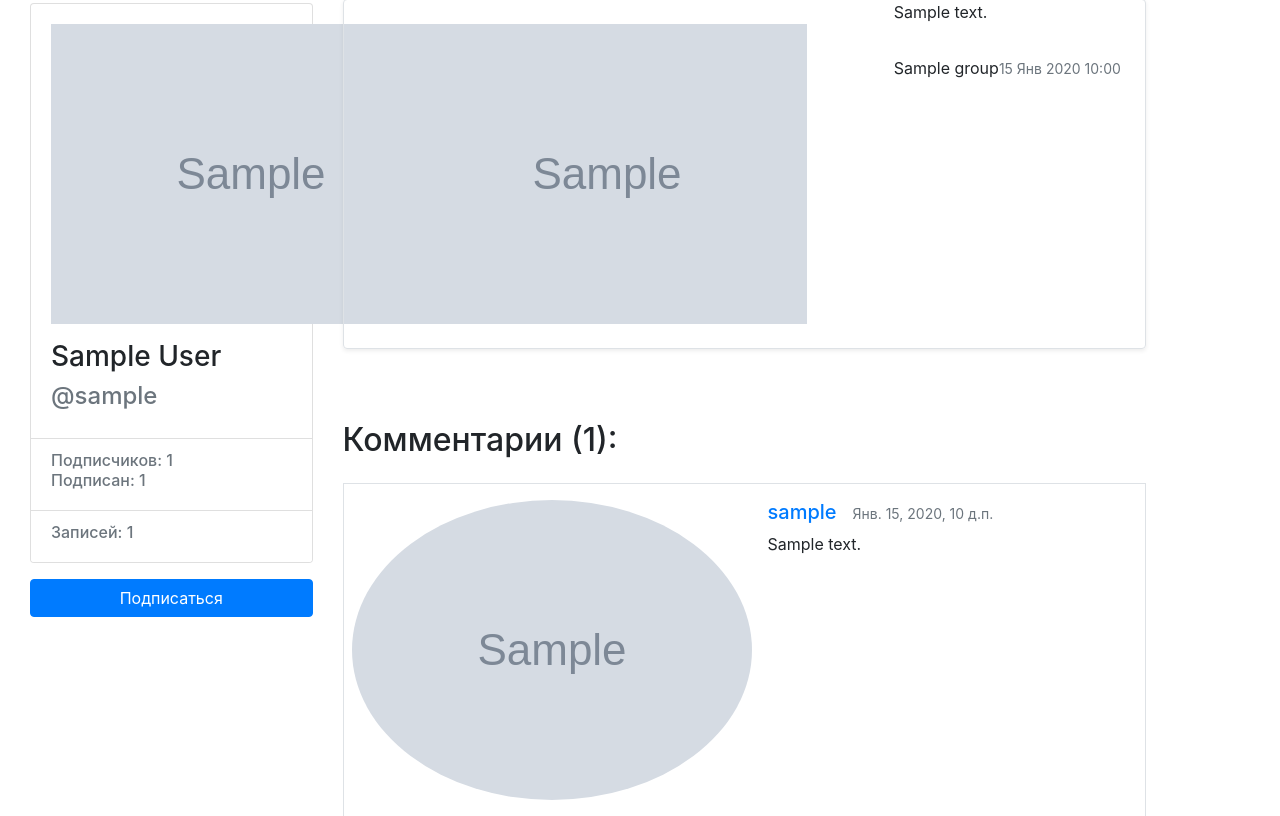
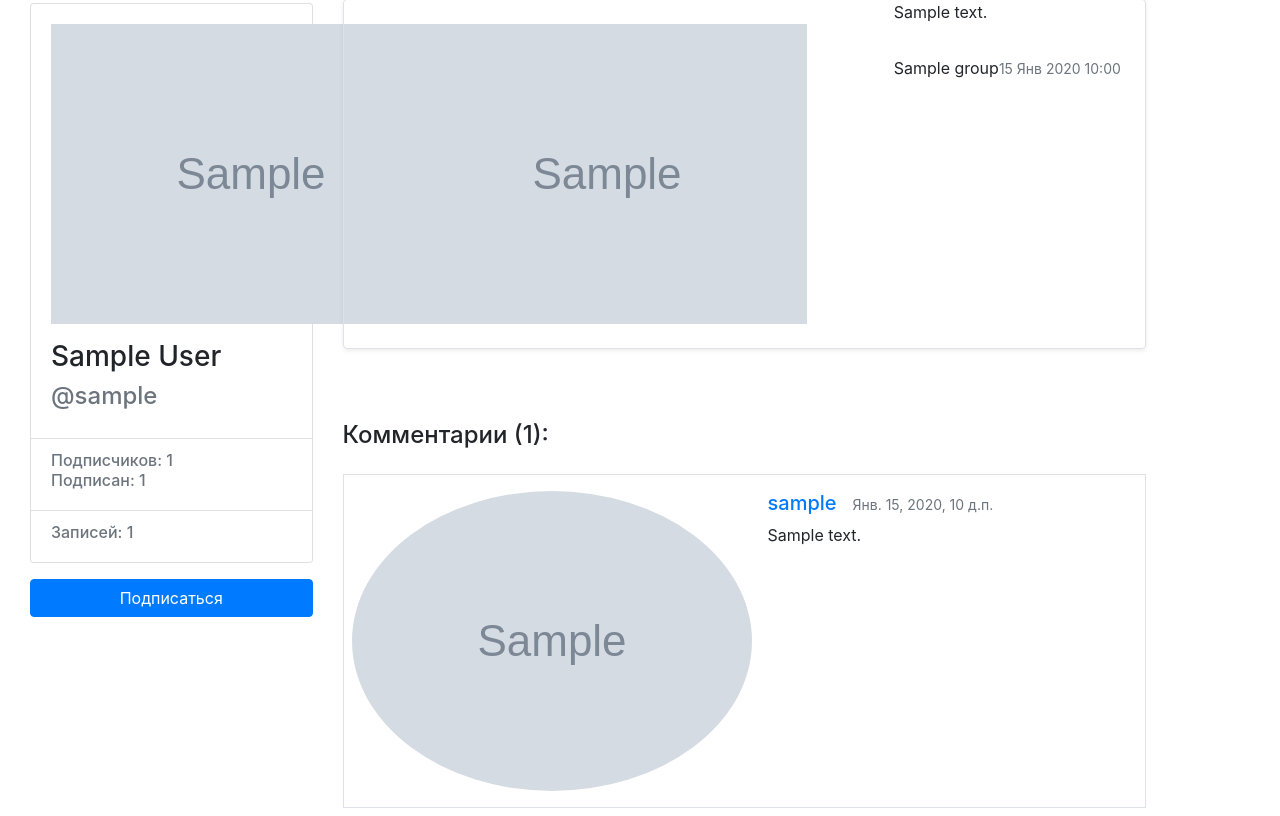
Before and after one commit to olgoncharov/yatube, a Django app: a page that uses templates/post.html in a window 1280 px wide. Shown: the part 57-873 px from the top of the page. Run offline with Django 3.2, Linux system fonts and the light colour scheme; tables that the repository leaves empty hold one stand-in row (values such as "Sample post"); grey boxes marked "Sample" are stand-in pictures; some libraries are stand-ins or nearby versions.

Commit message:
change font size

```diff
--- a/templates/comments.html
+++ b/templates/comments.html
@@ -27,7 +27,7 @@
 <div class="card my-4">
   <form action="{% url 'add_comment' post.author.username post.id %}" method="post">
     {% csrf_token %}
-    <h5 class="card-header">Добавить комментарий:</h5>
+    <h6 class="card-header">Добавить комментарий:</h6>
     <div class="card-body">
       <form>
         <div class="form-group">
--- a/templates/post.html
+++ b/templates/post.html
@@ -24,7 +24,7 @@
         </div>
       </div>
       <br><br>
-      <h2 class="mb-4">Комментарии ({{ post.comment_count }}):</h2>
+      <h4 class="mb-4">Комментарии ({{ post.comment_count }}):</h4>
       {% include "comments.html" %}
     </div>
   </div>
```
